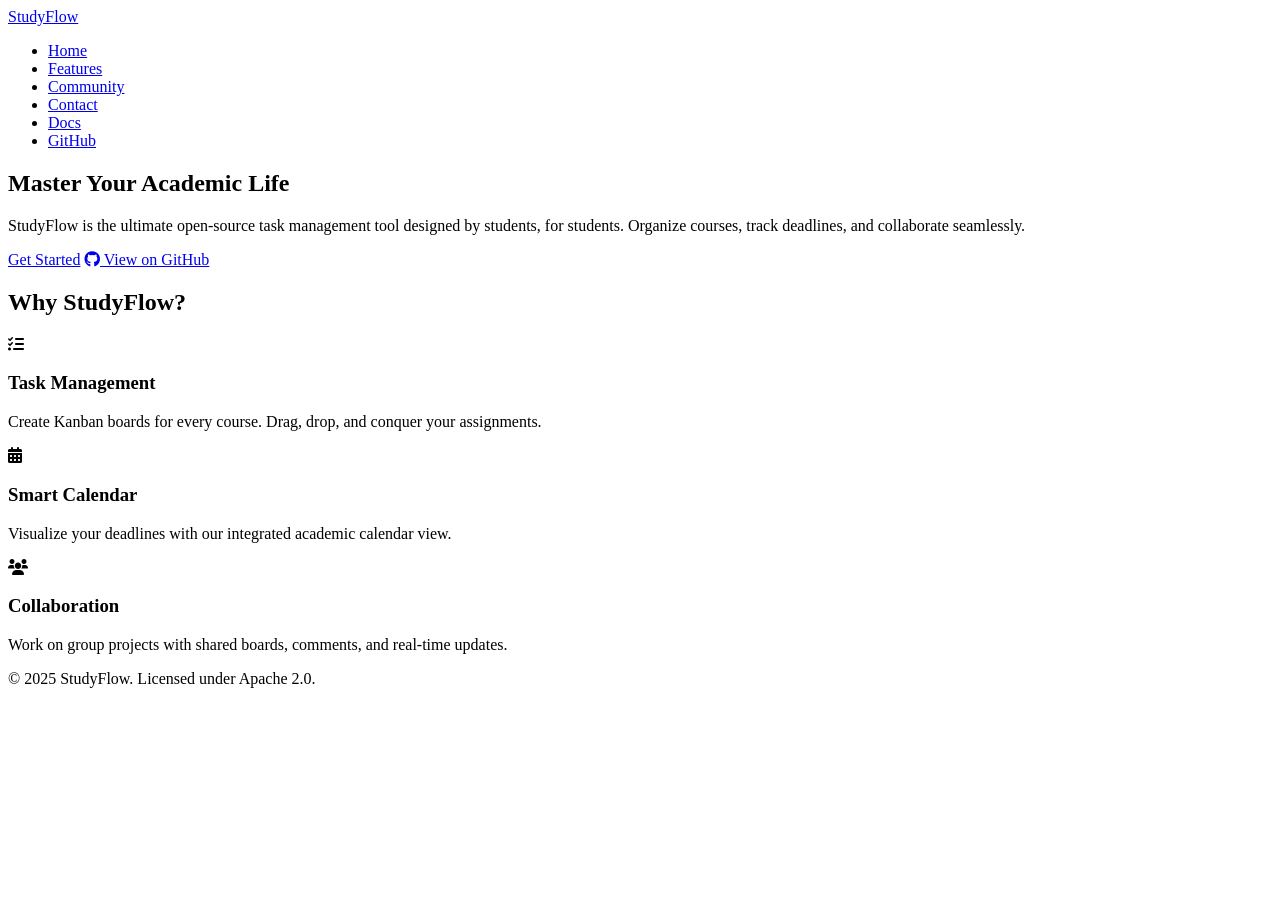
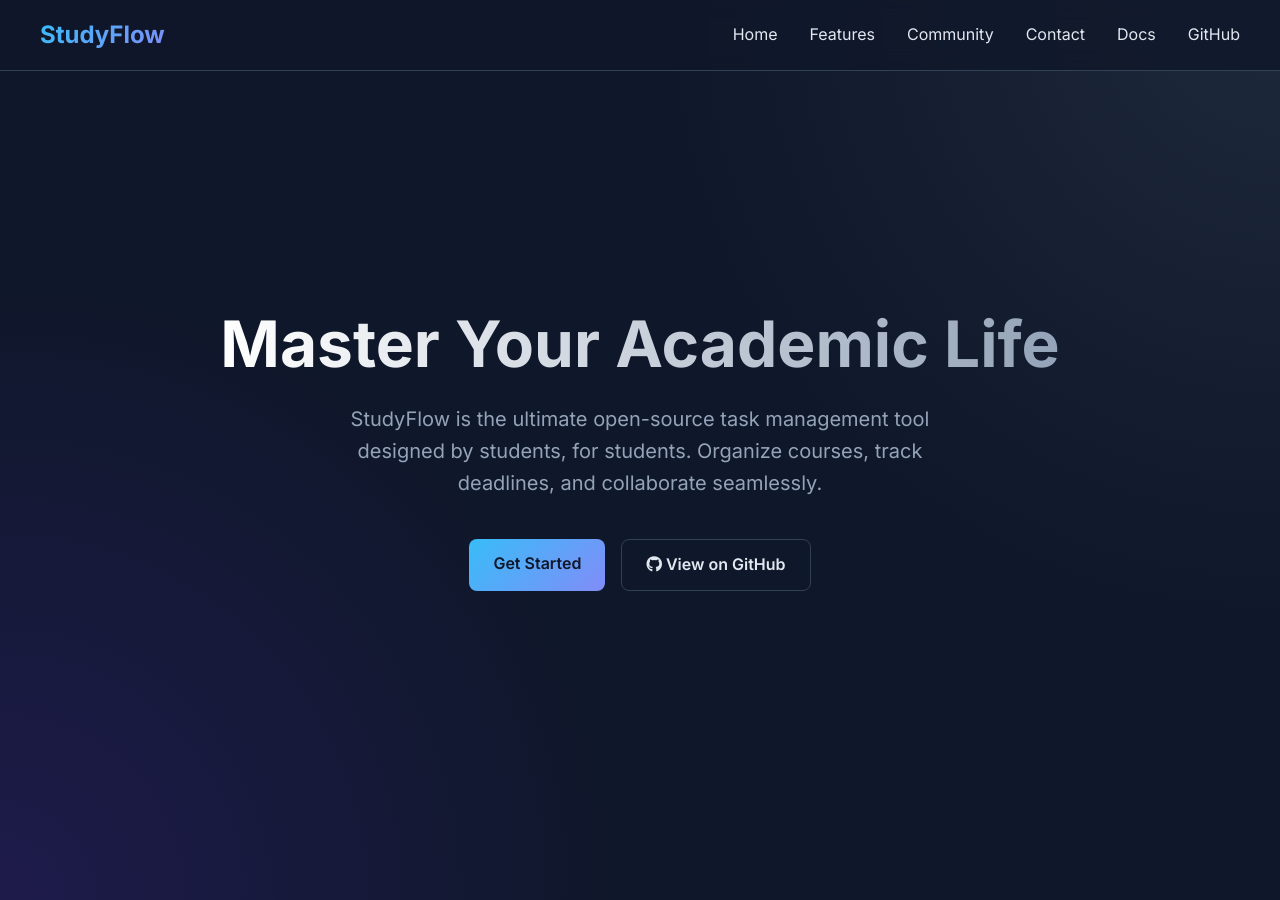
Before and after one commit to luisjarquec/studyflow-app, a Jekyll site: the page built from website/index.html, in a window 1280 px wide and 900 px high. Built offline with Jekyll 4.4.1, drawn with Linux system fonts in a browser that asks for light colours.

Commit message:
feat: add initial Jekyll site configuration and default layout.

```diff
--- a/website/_config.yml
+++ b/website/_config.yml
@@ -1,7 +1,7 @@
 title: StudyFlow
 description: Organize your study workflow efficiently.
-baseurl: "" # the subpath of your site, e.g. /blog
-url: "" # the base hostname & protocol for your site, e.g. http://example.com
+baseurl: "/studyflow-app" # the subpath of your site, e.g. /blog
+url: "https://luisjarquec.github.io" # the base hostname & protocol for your site, e.g. http://example.com
 theme: null
 
 markdown: kramdown
--- a/website/_layouts/default.html
+++ b/website/_layouts/default.html
@@ -6,7 +6,7 @@
     <meta name="viewport" content="width=device-width, initial-scale=1.0">
     <title>{% if page.title %}{{ page.title }} - {% endif %}{{ site.title }}</title>
     <meta name="description" content="{{ site.description }}">
-    <link rel="stylesheet" href="{{ " /assets/css/style.css" | relative_url }}">
+    <link rel="stylesheet" href="{{ "/assets/css/style.css" | relative_url }}">
     <link rel="stylesheet" href="https://cdnjs.cloudflare.com/ajax/libs/font-awesome/6.0.0/css/all.min.css">
 </head>
 
@@ -14,7 +14,7 @@
 
     <header>
         <nav>
-            <a href="{{ " /" | relative_url }}" class="logo">{{ site.title }}</a>
+            <a href="{{ "/" | relative_url }}" class="logo">{{ site.title }}</a>
             <ul class="nav-links">
                 {% for item in site.navigation %}
                 <li><a href="{{ item.url | relative_url }}">{{ item.title }}</a></li>
```
